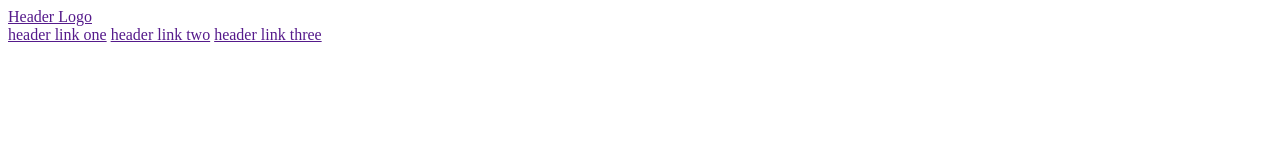
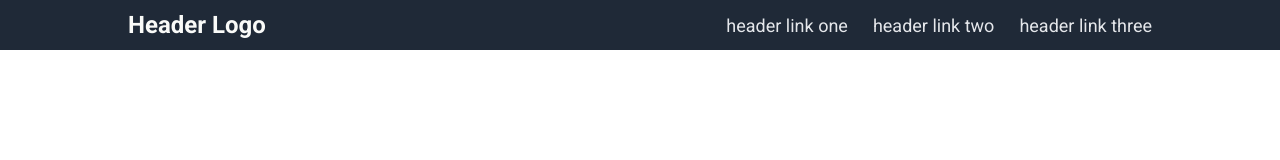
Before and after one commit to Cristian-Ser/odin-landing-page, a plain HTML site: page index.html in a window 1280 px wide. Drawn offline with Linux system fonts and the light colour scheme.

Commit message:
nav styling
giving the nav the same style as the reference img.

```diff
--- a/index.html
+++ b/index.html
@@ -13,9 +13,11 @@
         <div>
             <a href="" class="header-logo">Header Logo</a>
         </div>
-        <a href="">header link one</a>
-        <a href="">header link two</a>
-        <a href="">header link three</a>
+        <div class="nav-links">
+            <a href="">header link one</a>
+            <a href="">header link two</a>
+            <a href="">header link three</a>
+        </div>
     </nav>
 </body>
 
--- a/style.css
+++ b/style.css
@@ -0,0 +1,38 @@
+@import url('https://fonts.googleapis.com/css2?family=Roboto:ital,wght@0,100;0,300;0,400;0,500;0,700;0,900;1,100;1,300;1,400;1,500;1,700;1,900&display=swap');
+
+* {
+    margin: 0;
+    padding: 0;
+    box-sizing: border-box;
+    font-family: 'Roboto';
+}
+
+/* nav */
+nav {
+    display: flex;
+    justify-content: space-between;
+    align-items: center;
+    background-color: #1f2937;
+    padding: 0 10%;
+    width: 100%;
+    height: 50px;
+}
+
+nav a {
+    text-decoration: none;
+    color: white;
+    font-size: 18px;
+    color: #e5e7eb;
+}
+
+.nav-links {
+    display: flex;
+    justify-content: space-between;
+    gap: 25px;
+}
+
+.header-logo {
+    font-weight: bold;
+    font-size: 24px;
+    color: #f9faf8;
+}
```
